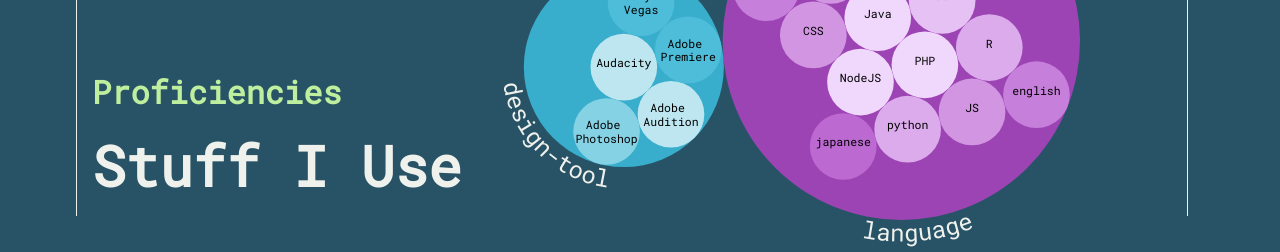
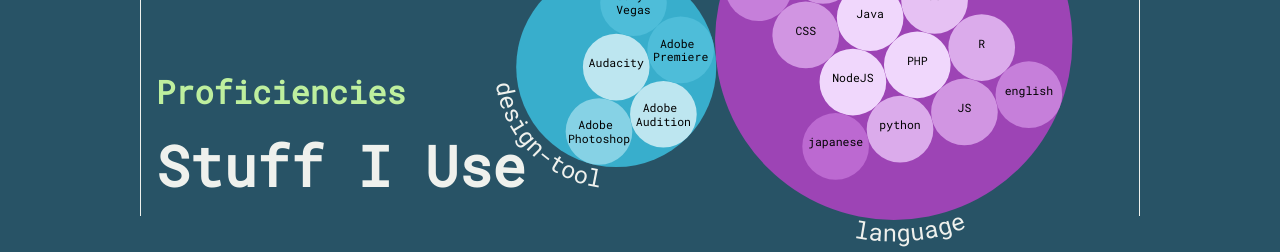
Before and after one commit to samchencode/v1, a Vue app: page / in a window 1280 px wide. Shown: the part 3266-3518 px from the top of the page. Built offline with nearby package versions, Linux system fonts and the light colour scheme.

Commit message:
hotfix - stopped using grid-gap in proficiency

```diff
--- a/src/components/Proficiencies.vue
+++ b/src/components/Proficiencies.vue
@@ -32,7 +32,7 @@
 
 .proficiencies__title,
 .proficiencies__subtitle {
-  grid-column: 2 / span all;
+  grid-column: 2 / -2;
 }
 
 .proficiencies__title {
@@ -47,7 +47,6 @@
 @media screen and (min-width: 800px) {
   .proficiencies {
     grid-template-columns: 1fr repeat(8, minmax(100px, 125px)) 1fr;
-    column-gap: var(--spacer);
     grid-template-rows: repeat(12, 1fr);
   }
 
```
